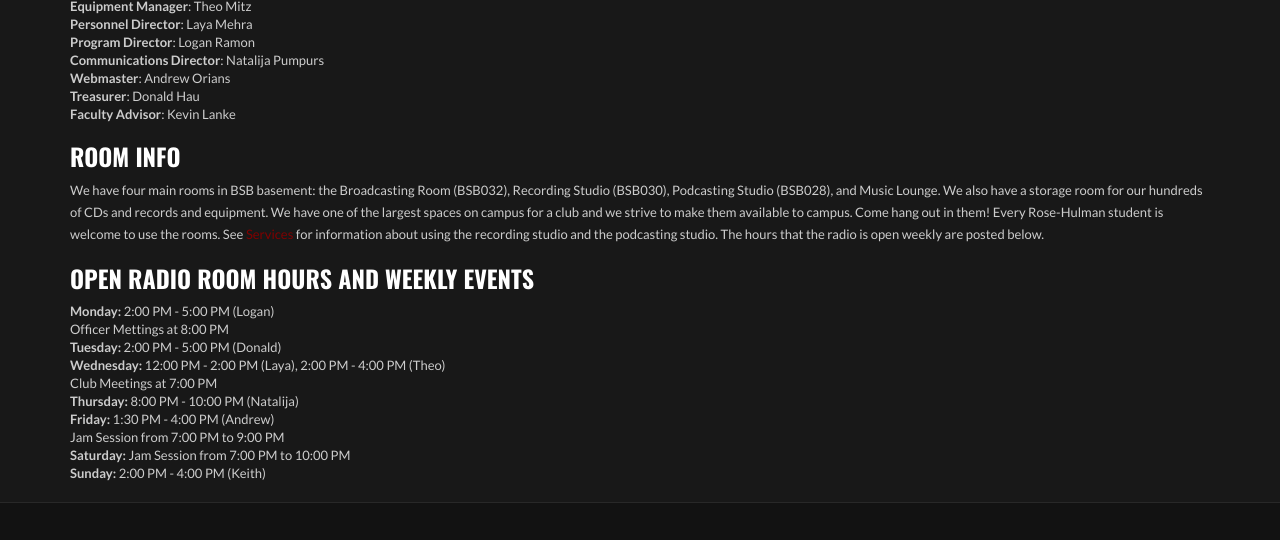
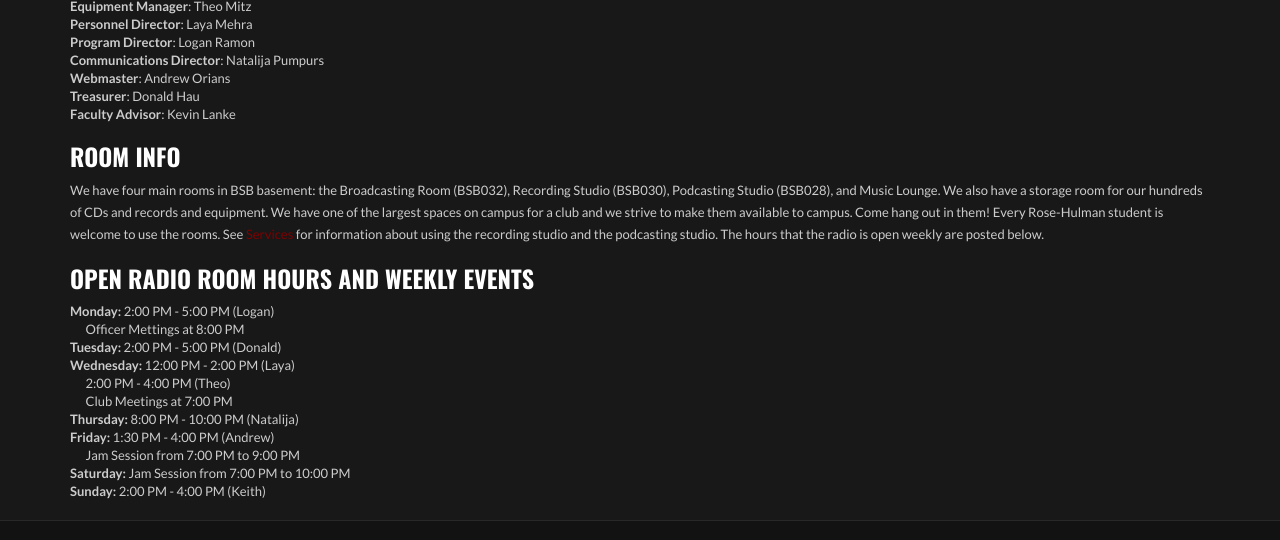
Before and after one commit to wmhdonlineradio/WMHDGATSBY, a Gatsby site: page /about in a window 1280 px wide. Shown: the part 803-1343 px from the top of the page. Built offline with nearby package versions, Linux system fonts and the light colour scheme; Gatsby itself is replaced by a stand-in of ours; no server answers.

Commit message:
small formatting updates

```diff
--- a/src/pages/about.js
+++ b/src/pages/about.js
@@ -35,13 +35,13 @@
 
       <h3>Open Radio Room Hours and Weekly Events</h3>
       <div><b>Monday:</b> 2:00 PM - 5:00 PM (Logan)</div>
-      <div>Officer Mettings at 8:00 PM</div>
+      <div>&emsp; Officer Mettings at 8:00 PM</div>
       <div><b>Tuesday:</b> 2:00 PM - 5:00 PM (Donald)</div>
-      <div><b>Wednesday:</b> 12:00 PM - 2:00 PM (Laya), 2:00 PM - 4:00 PM (Theo)</div>
-      <div>Club Meetings at 7:00 PM</div>
+      <div><b>Wednesday:</b> 12:00 PM - 2:00 PM (Laya) <br /> &emsp; 2:00 PM - 4:00 PM (Theo)</div>
+      <div>&emsp; Club Meetings at 7:00 PM</div>
       <div><b>Thursday:</b> 8:00 PM - 10:00 PM (Natalija)</div>
       <div><b>Friday:</b> 1:30 PM - 4:00 PM (Andrew)</div>
-      <div>Jam Session from 7:00 PM to 9:00 PM</div>
+      <div>&emsp; Jam Session from 7:00 PM to 9:00 PM</div>
       <div><b>Saturday:</b> Jam Session from 7:00 PM to 10:00 PM</div>
       <div><b>Sunday:</b> 2:00 PM - 4:00 PM (Keith)</div>
     </section>
```
